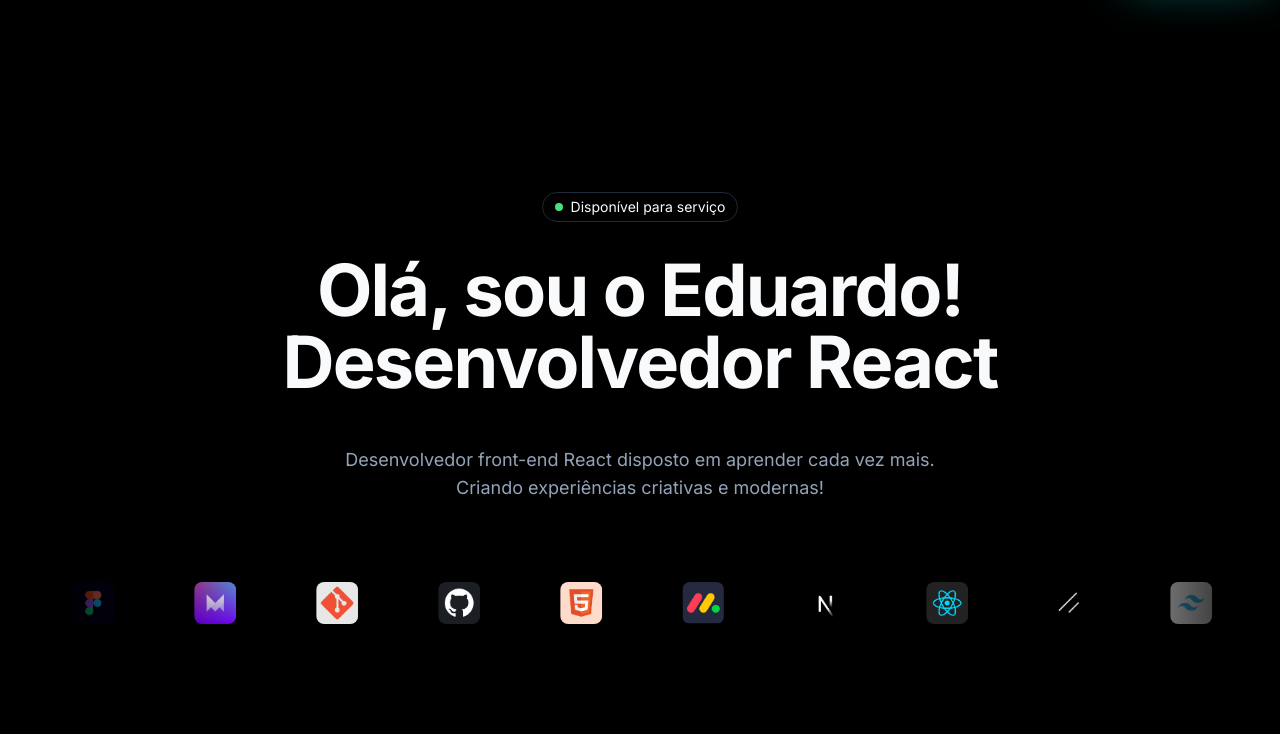
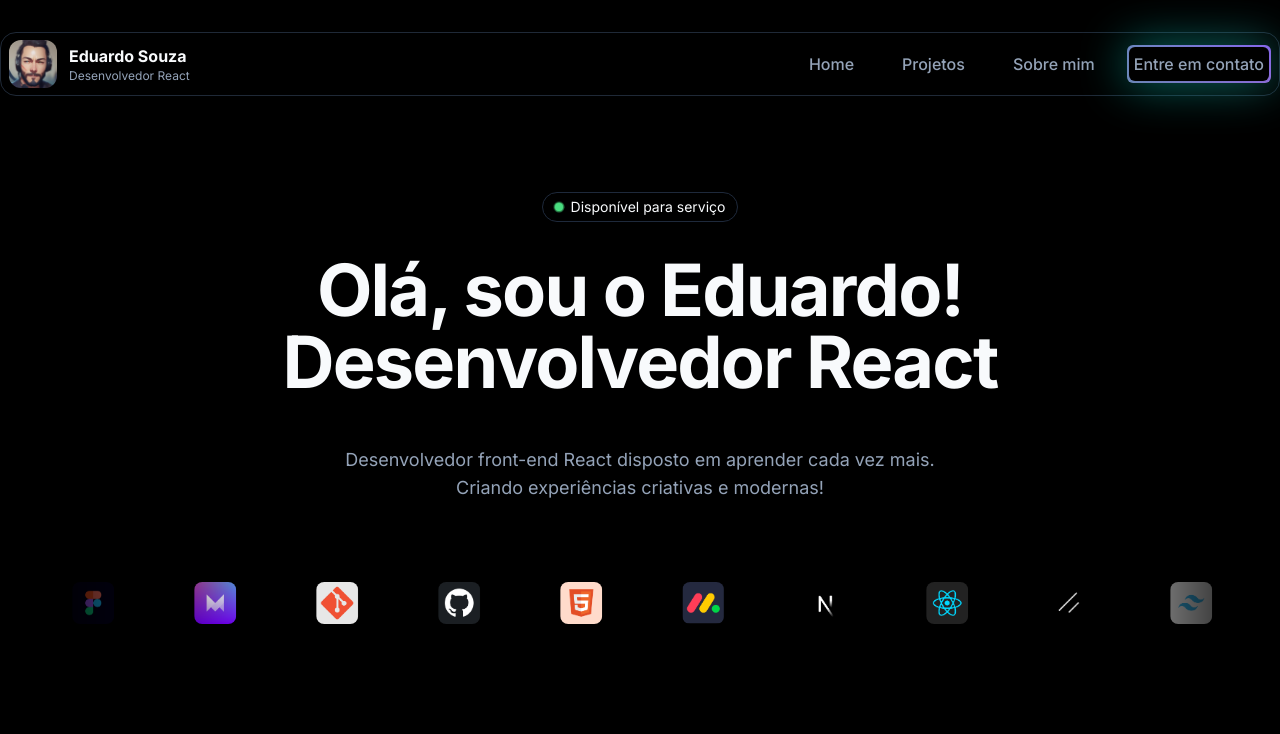
Before and after one commit to Eduardo-SO/portfolio, a Next.js app: page / in a window 1280 px wide. Shown: the top 734 px of the page. Built offline with nearby package versions, Linux system fonts and the light colour scheme.

Commit message:
Animate header and projects

```diff
--- a/src/app/(home)/components/hero.tsx
+++ b/src/app/(home)/components/hero.tsx
@@ -29,7 +29,9 @@ export function Hero() {
         variants={heroVariants}
         className="mb-4 flex items-center gap-2 rounded-full border border-muted px-3 py-1 text-sm"
       >
-        <div className="h-2 w-2 rounded-full bg-green-400 shadow-xl shadow-green-300" />
+        <div className="h-2 w-2 overflow-visible rounded-full bg-green-400 shadow-green-300">
+          <div className="z-10 h-2 w-2 animate-ping rounded-full bg-green-400 shadow-green-300" />
+        </div>
         Disponível para serviço
       </motion.div>
 
--- a/src/app/(home)/components/projects.tsx
+++ b/src/app/(home)/components/projects.tsx
@@ -62,7 +62,21 @@ function ProjectCard({
 
 export function Projects({ className }: ProjectsProps) {
   return (
-    <div className={cn(className, 'flex w-full flex-col items-center gap-12')}>
+    <motion.div
+      className={cn(className, 'flex w-full flex-col items-center gap-12')}
+      initial={{
+        y: 120,
+        opacity: 0,
+      }}
+      animate={{
+        y: 0,
+        opacity: 1,
+        transition: {
+          duration: 1,
+          delay: 1.5,
+        },
+      }}
+    >
       <div className="grid w-full max-w-7xl grid-cols-2 gap-4">
         <ProjectCard
           title="Be The Hero"
@@ -82,6 +96,6 @@ export function Projects({ className }: ProjectsProps) {
       </div>
 
       <Button variant="secondary">Ver todos os projetos</Button>
-    </div>
+    </motion.div>
   )
 }
--- a/src/components/header.tsx
+++ b/src/components/header.tsx
@@ -16,6 +16,17 @@ export function Header() {
         'fixed z-50 flex h-16 w-full max-w-7xl items-center justify-between rounded-2xl border border-gray-800 bg-black/40 p-2 backdrop-blur-md',
       )}
       style={{ y: `${32 - contactProgression * 100}px` }}
+      initial={{
+        y: -120,
+        opacity: 0,
+      }}
+      animate={{
+        y: 32,
+        opacity: 1,
+        transition: {
+          duration: 0.5,
+        },
+      }}
     >
       <div className="flex items-center gap-3">
         <Image
```
